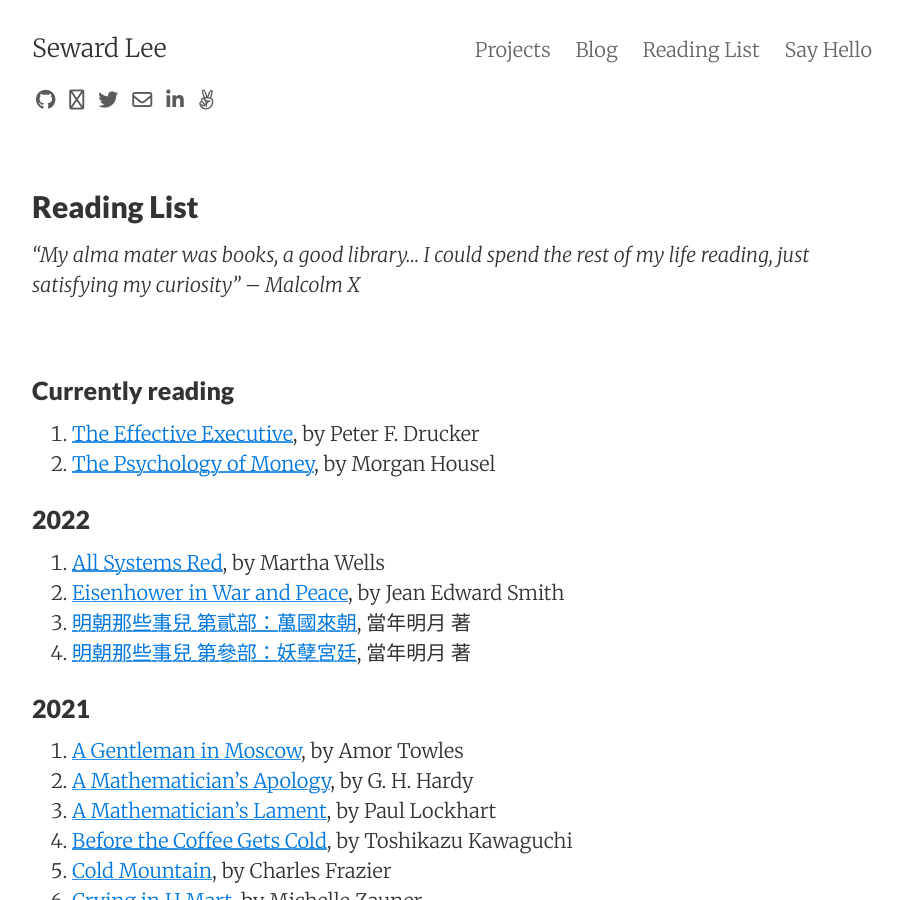
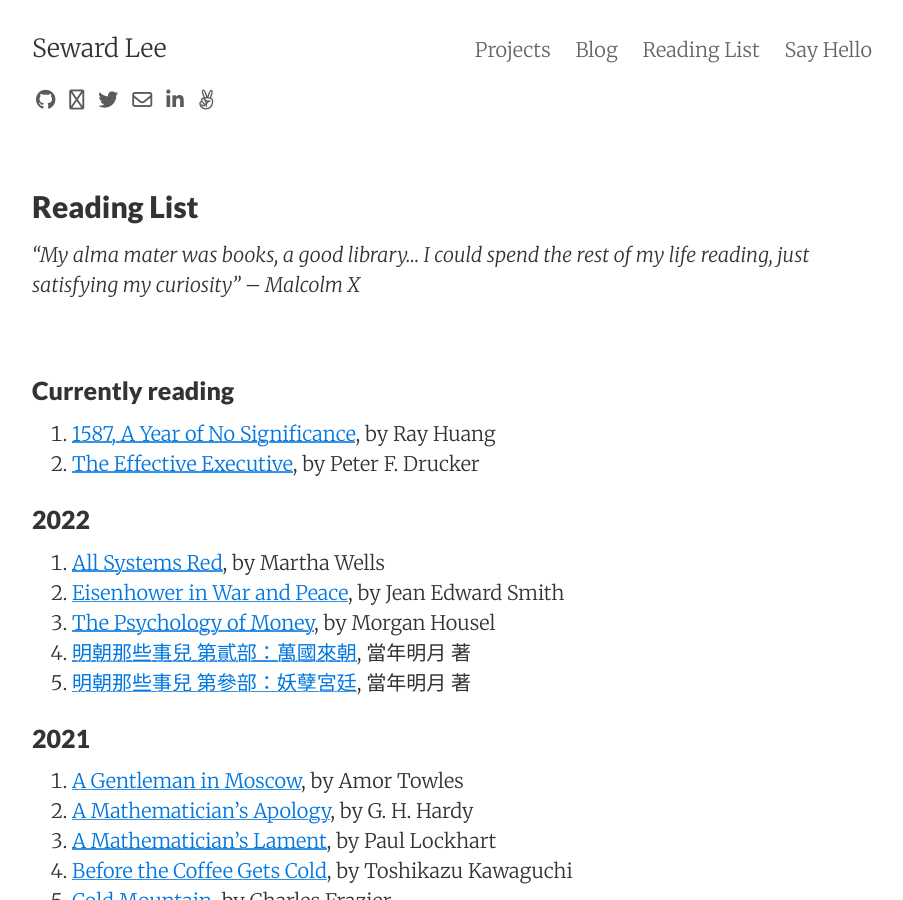
Before and after one commit to sewardlee337/sewardlee337.github.io, a Jekyll site: the page built from readinglist.md, in a window 1280 px wide and 900 px high. Shown: the whole window, without its empty margins (188-1091 px from the left). Built offline with Jekyll 4.4.1, drawn with Linux system fonts in a browser that asks for light colours; nearby versions of some CDN libraries.

Commit message:
update reading list

```diff
--- a/readinglist.md
+++ b/readinglist.md
@@ -12,14 +12,15 @@ _"My alma mater was books, a good library... I could spend the rest of my life r
 
 ### Currently reading
 
+1. [1587, A Year of No Significance](https://amzn.to/34djZWU), by Ray Huang
 1. [The Effective Executive](https://amzn.to/3qaVIId), by Peter F. Drucker
-1. [The Psychology of Money](https://amzn.to/33veRNl), by Morgan Housel
 
 
 ### 2022
 
 1. [All Systems Red](https://amzn.to/3Fq03xP), by Martha Wells
 1. [Eisenhower in War and Peace](https://amzn.to/3JtzeLm), by Jean Edward Smith
+1. [The Psychology of Money](https://amzn.to/33veRNl), by Morgan Housel
 1. [明朝那些事兒 第貳部：萬國來朝](https://bit.ly/3JM0ZyV), 當年明月 著
 1. [明朝那些事兒 第參部：妖孽宮廷](https://bit.ly/3KCeotF), 當年明月 著
 
```
